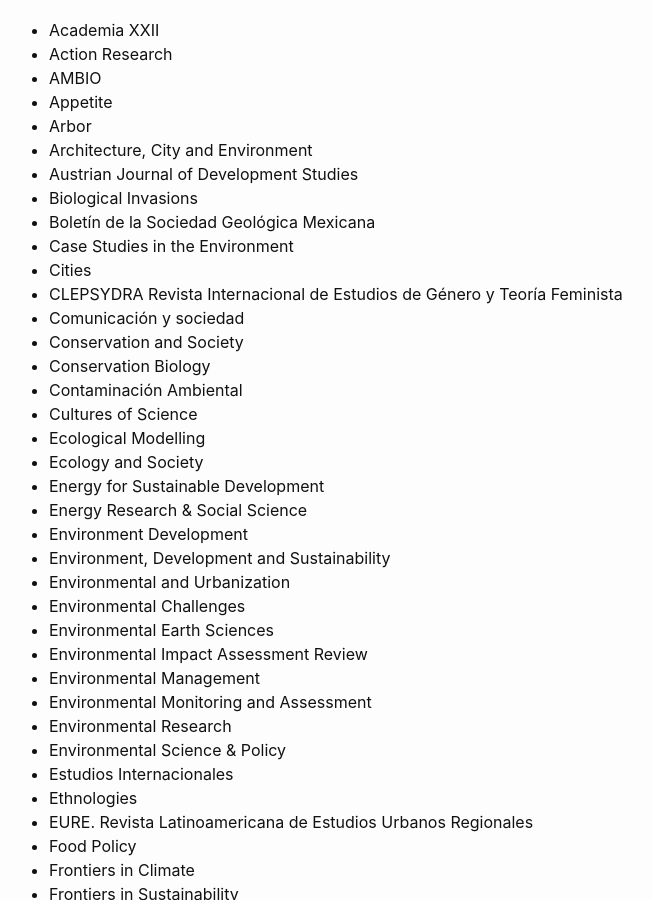
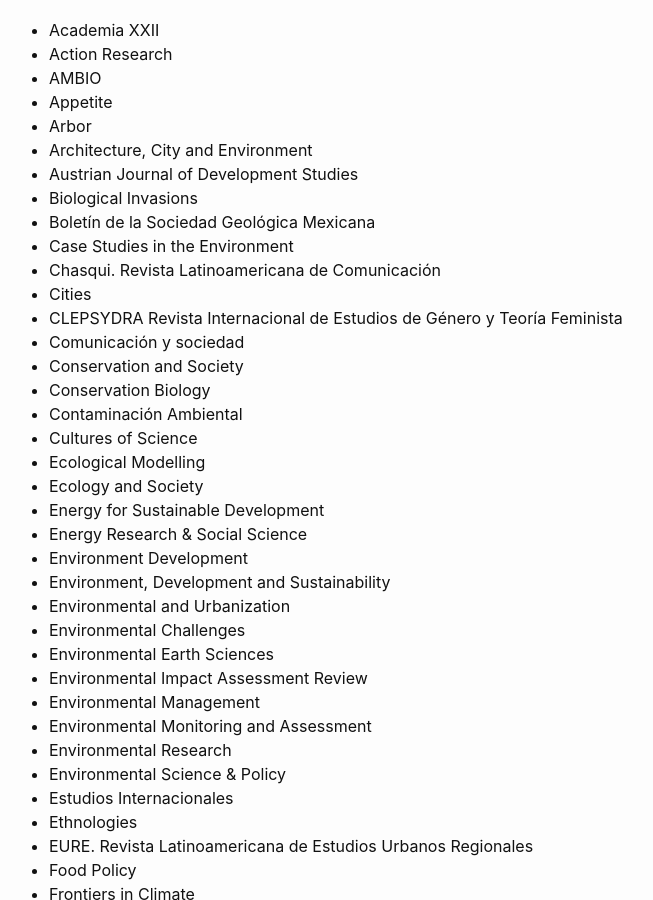
Before and after one commit to pcs-unam/pcs-unam.github.io, a Jekyll site: the page built from doctorado/catalogo_revistas.md, in a window 1280 px wide and 900 px high, scrolled down 348 px. Shown: the whole window, without its empty margins (251-904 px from the left). Built offline with Jekyll 4.4.1, drawn with Linux system fonts in a browser that asks for light colours; some of the changed text lies outside the part shown.

Commit message:
se corrigió nombre de revista: Chasqui. Revista Latinoamericana de Comunicación

```diff
--- a/doctorado/catalogo_revistas.md
+++ b/doctorado/catalogo_revistas.md
@@ -15,6 +15,7 @@
  - Biological Invasions
  - Boletín de la Sociedad Geológica Mexicana
  - Case Studies in the Environment
+ - Chasqui. Revista Latinoamericana de Comunicación
  - Cities
  - CLEPSYDRA Revista Internacional de Estudios de Género y Teoría Feminista
  - Comunicación y sociedad
```
Also changed, not shown: other parts of doctorado/catalogo_revistas.md (+0 -1 lines).
